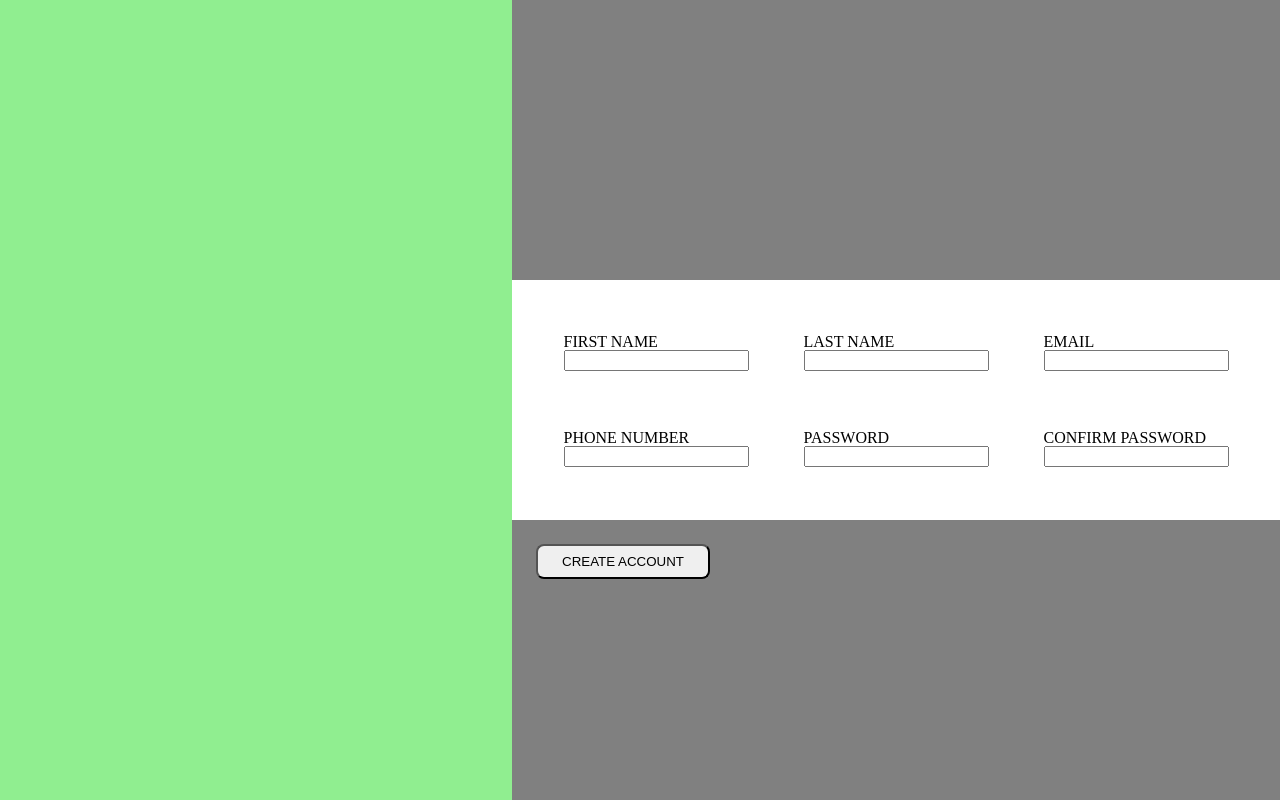
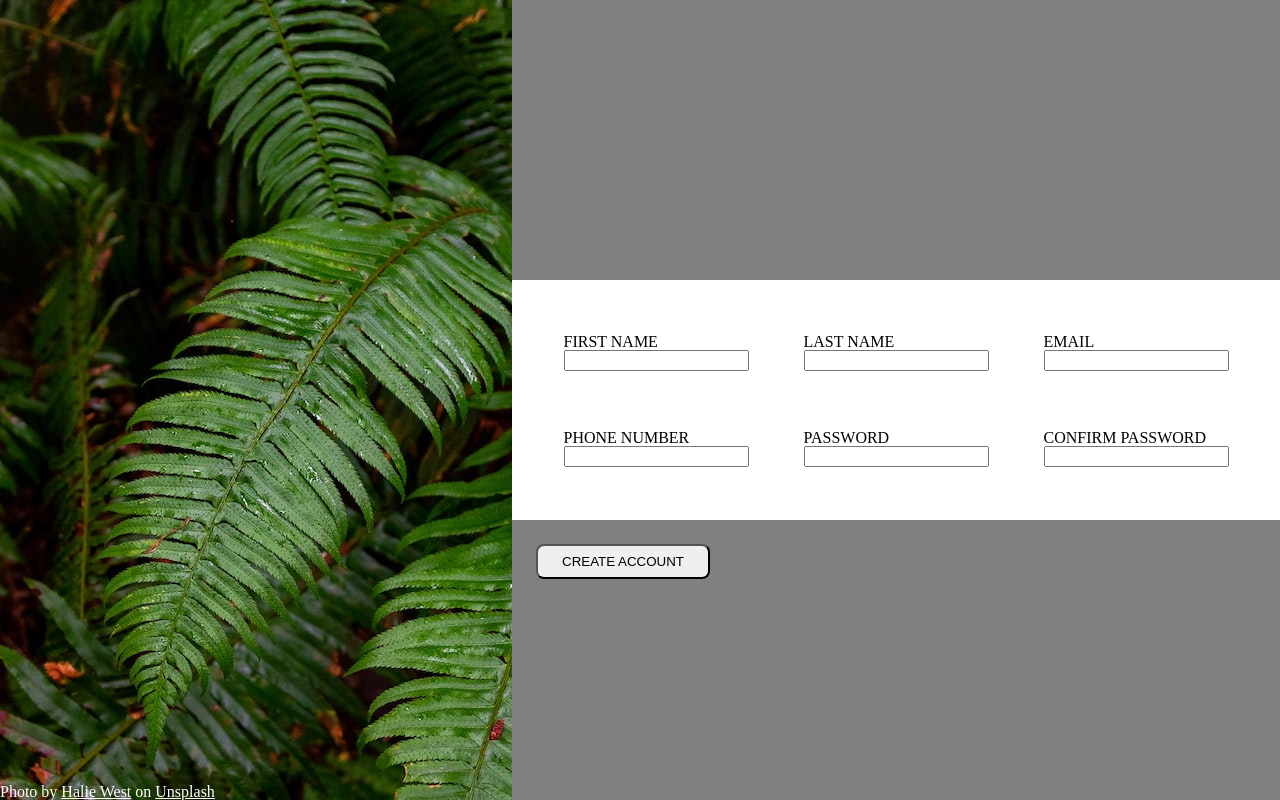
Before and after one commit to cadnr/sign-up-form, a plain HTML site: page index.html in a window 1280 px wide. Drawn offline with Linux system fonts and the light colour scheme.

Commit message:
Add background picture

```diff
--- a/index.html
+++ b/index.html
@@ -8,7 +8,9 @@
     <link rel="stylesheet" href="style.css">
 </head>
 <body>
-    <div class="picture"></div>
+    <div class="picture">
+        <span class="photo-credit">Photo by <a href="https://unsplash.com/@haliewestphoto?utm_source=unsplash&utm_medium=referral&utm_content=creditCopyText">Halie West</a> on <a href="https://unsplash.com/photos/25xggax4bSA?utm_source=unsplash&utm_medium=referral&utm_content=creditCopyText">Unsplash</a></span></a>
+    </div>
     <div class="form-container">
         <div class="top"></div>
         <div class="form">
--- a/style.css
+++ b/style.css
@@ -51,7 +51,7 @@ body {
 }
 
 .picture {
-    background-color: lightgreen;
+    background-image: url(./halie-west-25xggax4bSA-unsplash.jpg);
     width: 40vw;
     height: 100vh;
 }
@@ -97,8 +97,27 @@ form div {
     margin: 1.5rem;
     padding: 0.5rem 1.5rem;
     border-radius: 0.5rem;
+
 }
 
 label {
     display: block;
 }
+
+img {
+    display: block;
+    margin-left: auto;
+    margin-right: auto;
+    width: 100%;
+    position: relative;
+}
+
+.photo-credit {
+    position: absolute;
+    bottom: 0;
+    color: white;
+}
+
+a {
+    color: white;
+}
```
Also changed, not shown: halie-west-25xggax4bSA-unsplash.jpg (added).
